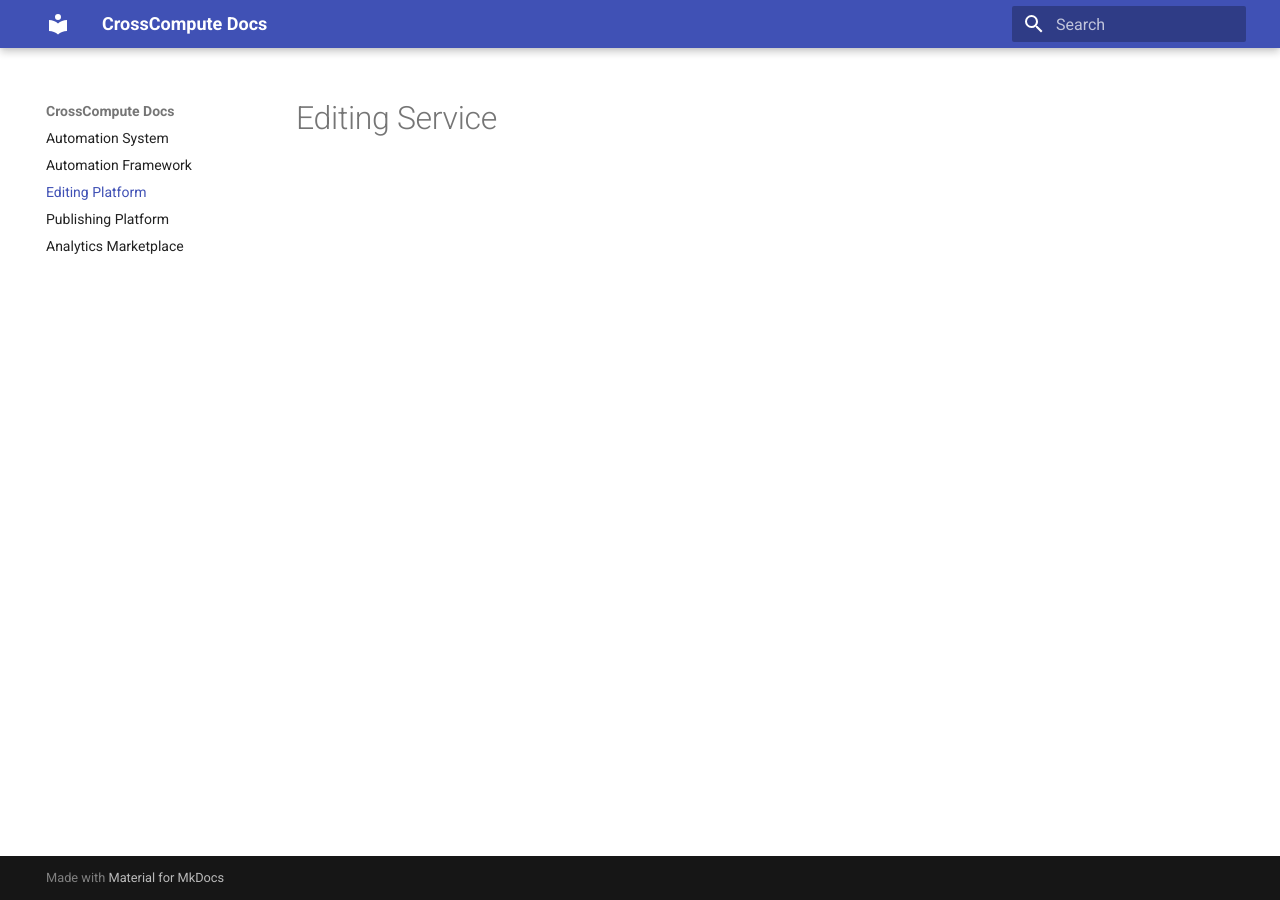
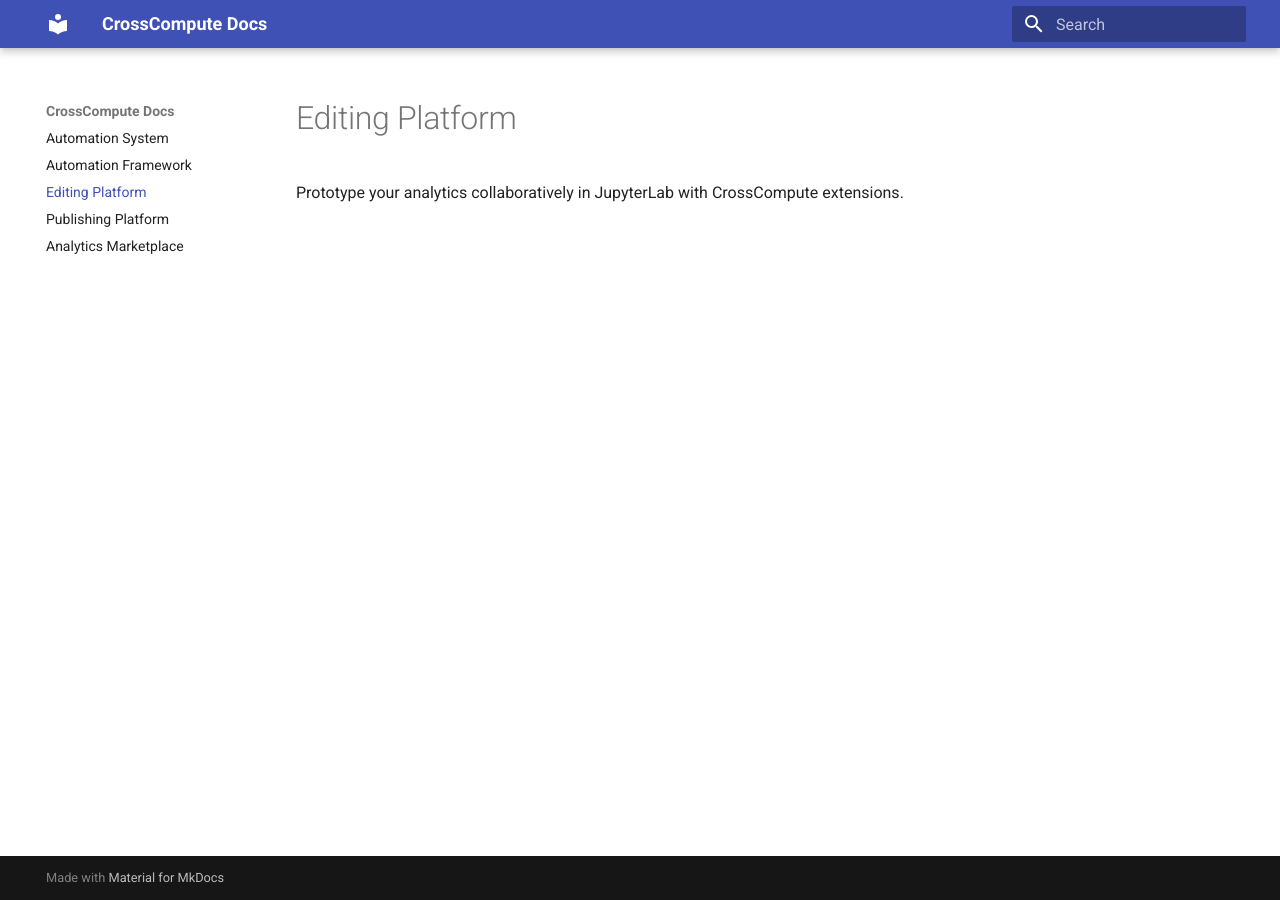
Before and after one commit to crosscompute/crosscompute-docs, an MkDocs documentation site: the page built from docs/editing-platform/README.md, in a window 1280 px wide. Built offline with MkDocs 1.6.1 and Material for MkDocs 9.7.7, drawn with Linux system fonts in a browser that asks for light colours.

Commit message:
Add descriptions

```diff
--- a/docs/editing-platform/README.md
+++ b/docs/editing-platform/README.md
@@ -1 +1,3 @@
-# Editing Service
+# Editing Platform
+
+Prototype your analytics collaboratively in JupyterLab with CrossCompute extensions.
```
Also changed, not shown: docs/analytics-marketplace/README.md (+2 -0 lines), docs/publishing-platform/README.md (+2 -0 lines).
